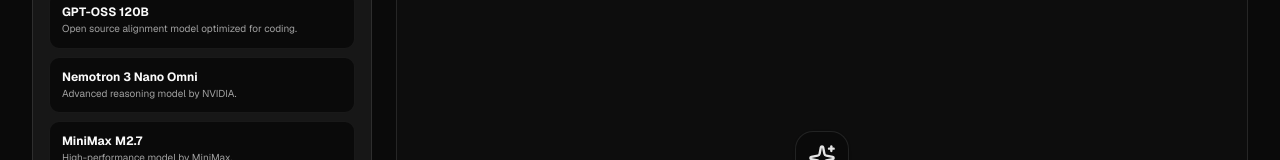
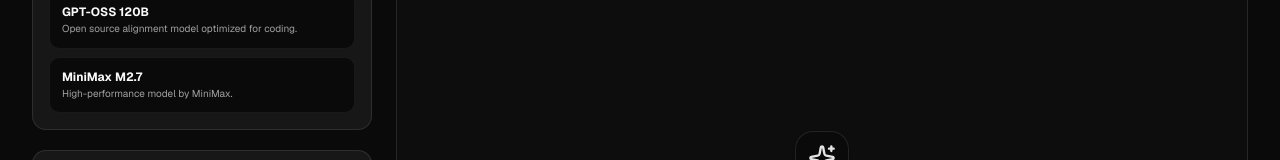
Before and after one commit to sutthiphatchuenban/nisio-portfolio, a Next.js app: page /lab in a window 1280 px wide. Shown: the part 439-599 px from the top of the page. Built offline with nearby package versions, Linux system fonts and the light colour scheme; no server answers; the database is empty.

Commit message:
chore(lab): remove Nemotron 3 Nano Omni model from list

```diff
--- a/app/(public)/lab/page.tsx
+++ b/app/(public)/lab/page.tsx
@@ -50,11 +50,6 @@
         id: "openai/gpt-oss-120b",
         name: "GPT-OSS 120B",
         desc: "Open source alignment model optimized for coding."
-    },
-    {
-        id: "nvidia/nemotron-3-nano-omni-30b-a3b-reasoning",
-        name: "Nemotron 3 Nano Omni",
-        desc: "Advanced reasoning model by NVIDIA."
     },
     {
         id: "minimaxai/minimax-m2.7",
```
